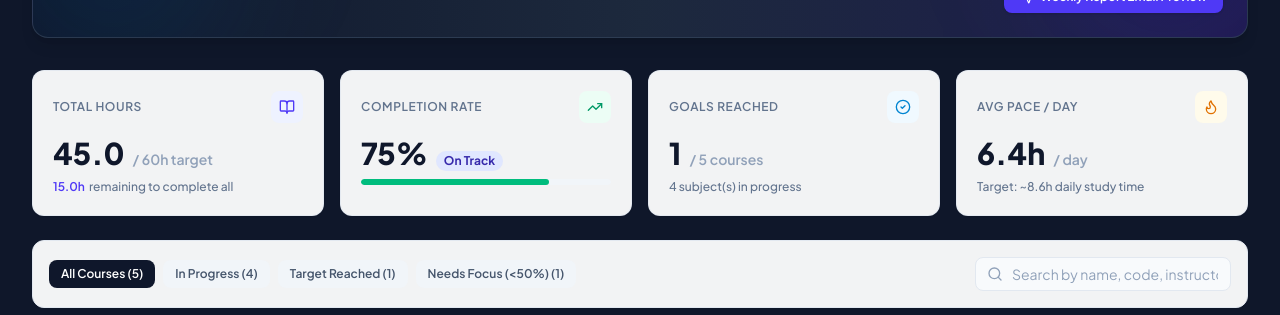
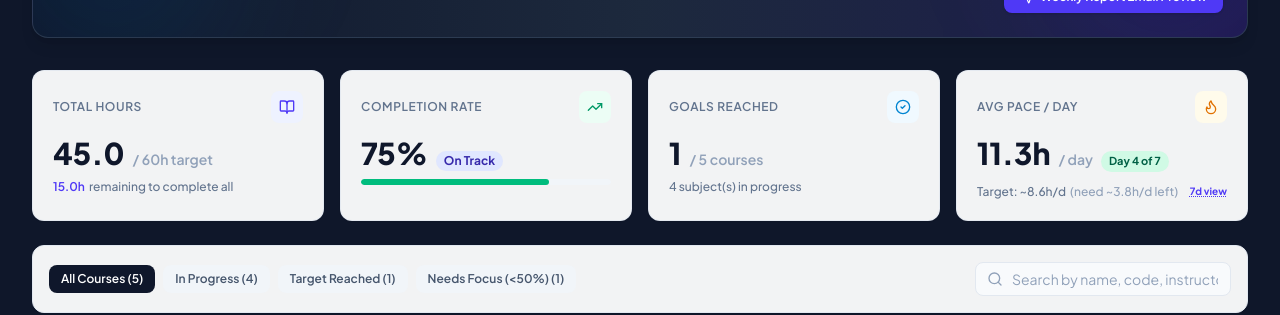
Before and after one commit to GouravN97/Study_Tracker, a React (Vite) app: page / in a window 1280 px wide. Shown: the part 242-557 px from the top of the page. Built offline with nearby package versions, Linux system fonts and the light colour scheme; no server answers; a web font is replaced by a local one.

Commit message:
feat: add weekly pace tracking utilities
Introduce date utility functions to calculate days elapsed and remaining in the week to support more accurate study pace analysis in the overview metrics.

```diff
--- a/src/components/OverviewMetrics.tsx
+++ b/src/components/OverviewMetrics.tsx
@@ -1,4 +1,4 @@
-import React from "react";
+import React, { useState } from "react";
 import {
   BookOpen,
   CheckCircle2,
@@ -10,6 +10,7 @@ import {
   BarChart2
 } from "lucide-react";
 import { Course } from "../types";
+import { getDaysElapsedInCurrentWeek, getDaysRemainingInCurrentWeek } from "../utils/dateUtils";
 
 interface OverviewMetricsProps {
   courses: Course[];
@@ -26,6 +27,8 @@ export const OverviewMetrics: React.FC<OverviewMetricsProps> = ({
   searchQuery,
   onSearchChange,
 }) => {
+  const [paceMode, setPaceMode] = useState<"elapsed" | "full">("elapsed");
+
   const safeCourses = Array.isArray(courses) ? courses : [];
   const totalHoursCompleted = safeCourses.reduce((sum, c) => sum + (Number(c?.hoursCompleted) || 0), 0);
   const totalTargetHours = safeCourses.reduce((sum, c) => sum + (Number(c?.targetHours) || 0), 0);
@@ -38,6 +41,17 @@ export const OverviewMetrics: React.FC<OverviewMetricsProps> = ({
   const behindCourses = safeCourses.filter(c => c && (Number(c.hoursCompleted) || 0) < ((Number(c.targetHours) || 0) / 2));
 
   const hoursRemaining = Math.max(0, totalTargetHours - totalHoursCompleted);
+
+  // Accurate daily pace calculations based on days elapsed so far in the current Monday-to-Sunday cycle
+  const daysElapsed = getDaysElapsedInCurrentWeek(); // 1 (Mon) to 7 (Sun)
+  const daysRemaining = getDaysRemainingInCurrentWeek(); // remaining days in week including today
+
+  const paceElapsed = daysElapsed > 0 ? (totalHoursCompleted / daysElapsed) : 0;
+  const paceFullWeek = totalHoursCompleted / 7;
+  const activePace = paceMode === "elapsed" ? paceElapsed : paceFullWeek;
+
+  const targetDailyPace = totalTargetHours > 0 ? totalTargetHours / 7 : 0;
+  const neededDailyPace = hoursRemaining > 0 ? (hoursRemaining / daysRemaining) : 0;
 
   return (
     <div className="space-y-6 mb-8">
@@ -122,8 +136,9 @@ export const OverviewMetrics: React.FC<OverviewMetricsProps> = ({
           </div>
         </div>
 
-        {/* Study Velocity */}
-        <div className="bg-white/95 backdrop-blur-xs rounded-xl p-4 sm:p-5 border border-slate-200/80 shadow-xs">
+        {/* Study Velocity / Daily Pace */}
+        <div className="bg-white/95 backdrop-blur-xs rounded-xl p-4 sm:p-5 border border-slate-200/80 shadow-xs flex flex-col justify-between">
+          <div>
             <div className="flex items-center justify-between">
               <span className="text-xs font-semibold uppercase tracking-wider text-slate-500">
                 Avg Pace / Day
@@ -134,14 +149,47 @@ export const OverviewMetrics: React.FC<OverviewMetricsProps> = ({
             </div>
             <div className="mt-3 flex items-baseline space-x-2">
               <span className="text-2xl sm:text-3xl font-extrabold text-slate-900">
-              {(totalHoursCompleted / 7).toFixed(1)}h
+                {activePace.toFixed(1)}h
               </span>
               <span className="text-xs sm:text-sm font-semibold text-slate-400">
                 / day
               </span>
+              <span className={`text-[11px] font-bold px-2 py-0.5 rounded-full ${
+                activePace >= targetDailyPace && totalHoursCompleted > 0
+                  ? "bg-emerald-100 text-emerald-800"
+                  : totalHoursCompleted === 0
+                  ? "bg-slate-100 text-slate-600"
+                  : "bg-amber-100 text-amber-800"
+              }`}>
+                {paceMode === "elapsed" ? `Day ${daysElapsed} of 7` : "7-day avg"}
+              </span>
             </div>
-          <div className="mt-2 text-xs text-slate-500 font-medium">
-            Target: ~{(totalTargetHours / 7).toFixed(1)}h daily study time
+          </div>
+          <div className="mt-2 text-xs text-slate-500 font-medium flex items-center justify-between pt-1">
+            <span className="truncate">
+              {hoursRemaining <= 0 ? (
+                <span className="text-emerald-600 font-semibold">Weekly target met! 🎉</span>
+              ) : paceMode === "elapsed" ? (
+                <span>
+                  Target: ~{targetDailyPace.toFixed(1)}h/d
+                  {daysElapsed < 7 && (
+                    <span className="text-slate-400 ml-1">
+                      (need ~{neededDailyPace.toFixed(1)}h/d left)
+                    </span>
+                  )}
+                </span>
+              ) : (
+                <span>Spread across full 7 days</span>
+              )}
+            </span>
+            <button
+              type="button"
+              onClick={() => setPaceMode((prev) => (prev === "elapsed" ? "full" : "elapsed"))}
+              className="text-[10px] text-indigo-600 hover:text-indigo-800 font-bold ml-1.5 shrink-0 cursor-pointer underline decoration-dotted"
+              title={paceMode === "elapsed" ? "Switch to 7-day flat average" : "Switch to elapsed days pace"}
+            >
+              {paceMode === "elapsed" ? "7d view" : "elapsed"}
+            </button>
           </div>
         </div>
       </div>
--- a/src/utils/dateUtils.ts
+++ b/src/utils/dateUtils.ts
@@ -125,3 +125,19 @@ export function getCountdownToNextMonday(now: Date = new Date()): {
     percentageElapsed,
   };
 }
+
+/**
+ * Gets the number of days elapsed in the current week (1 for Monday through 7 for Sunday).
+ */
+export function getDaysElapsedInCurrentWeek(now: Date = new Date()): number {
+  const day = now.getDay(); // 0 is Sunday, 1 is Monday ... 6 is Saturday
+  return day === 0 ? 7 : day;
+}
+
+/**
+ * Gets the number of days remaining in the current week including today (7 - daysElapsed + 1).
+ */
+export function getDaysRemainingInCurrentWeek(now: Date = new Date()): number {
+  const elapsed = getDaysElapsedInCurrentWeek(now);
+  return Math.max(1, 7 - elapsed + 1);
+}
```
Lines whose indentation alone changed are shown as unchanged.
